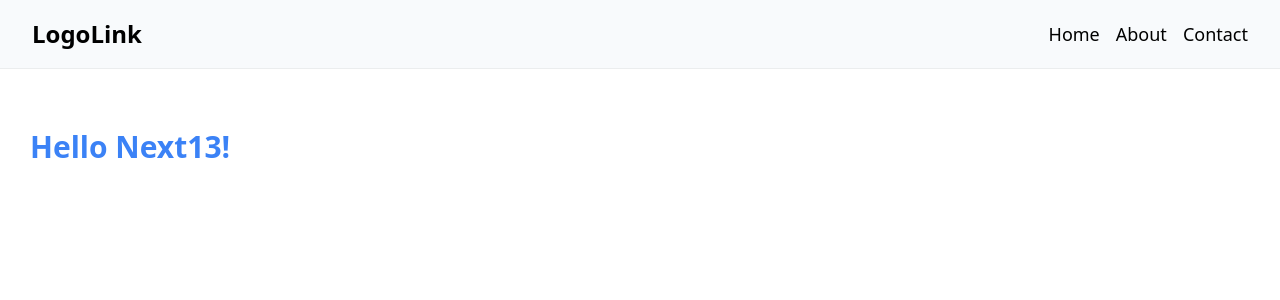
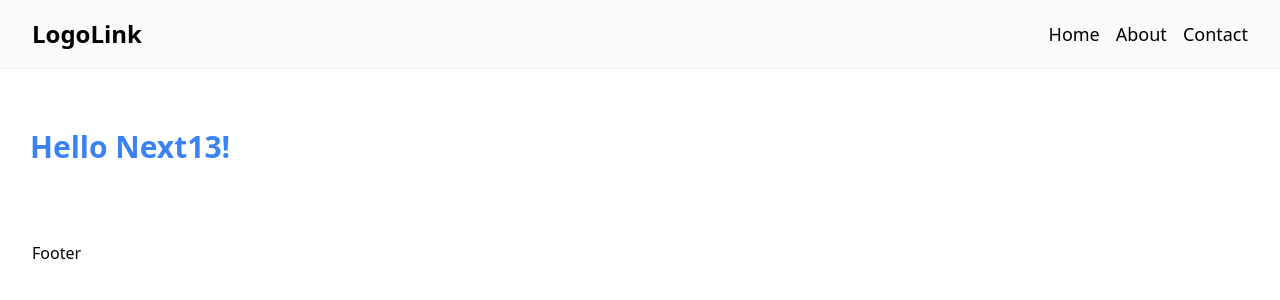
Before and after one commit to Iftee97/responsive-navbar-sidebar-next13, a Next.js app: page / in a window 1280 px wide. Shown: the top 300 px of the page. Built offline with nearby package versions, Linux system fonts and the light colour scheme.

Commit message:
refactors

```diff
--- a/components/Layout.js
+++ b/components/Layout.js
@@ -1,5 +1,5 @@
 import Header from "./Header"
-// import Footer from "./Footer"
+import Footer from "./Footer"
 
 export default function Layout({ children }) {
   return (
@@ -8,7 +8,7 @@ export default function Layout({ children }) {
       <main className="max-w-[1440px] mx-auto px-[30px] py-[60px] md:pt-[30px] md:pb-0">
         {children}
       </main>
-      {/* <Footer /> */}
+      <Footer />
     </>
   )
 }
```
